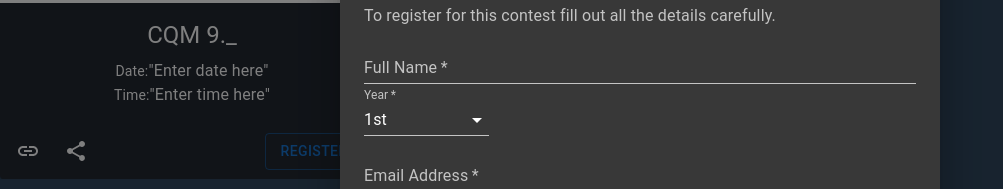
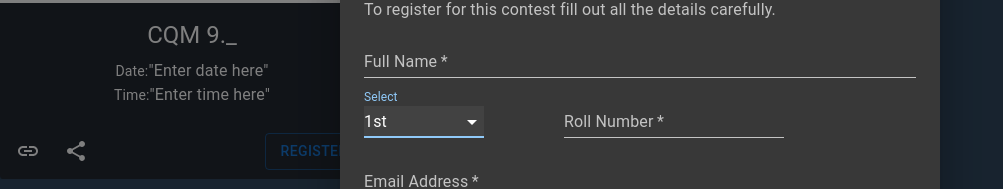
Before and after one commit to Triden47/Experimental, a React (Create React App) app in the folder frontend/: page /contests in a window 1280 px wide. Both pictures are taken after a click on the button "REGISTER!!!". Shown: the part 276-465 px from the top of the page, without its empty margins (0-1003 px from the left). Built offline with nearby package versions, Linux system fonts and the light colour scheme.

Commit message:
add a roll field in register file

```diff
--- a/frontend/src/components/Register.jsx
+++ b/frontend/src/components/Register.jsx
@@ -7,15 +7,12 @@ import DialogContent from "@mui/material/DialogContent";
 import DialogContentText from "@mui/material/DialogContentText";
 import DialogTitle from "@mui/material/DialogTitle";
 import MenuItem from "@mui/material/MenuItem";
-import InputLabel from "@mui/material/InputLabel";
-import FormControl from "@mui/material/FormControl";
-import Select from "@mui/material/Select";
-import { createTheme, ThemeProvider } from '@mui/material/styles';
+import { createTheme, ThemeProvider } from "@mui/material/styles";
 
 export default function FormDialog() {
     const darkTheme = createTheme({
         palette: {
-          mode: 'dark',
+            mode: "dark",
         },
     });
     const [open, setOpen] = React.useState(false);
@@ -62,24 +59,35 @@ export default function FormDialog() {
                                 variant="standard"
                                 required
                             />
-                        <FormControl
-                            variant="standard"
-                            sx={{ m: 0, minWidth: 125 }}
-                            required
-                        >
-                            <InputLabel>Year</InputLabel>
-                            <Select
+                            <TextField
+                                sx={{ width: "15ch" }}
+                                autoFocus
+                                margin="dense"
                                 id="year-selector"
+                                select
+                                label="Select"
+
                                 value={year}
                                 onChange={handleChange}
-                                label="Year"
+                                variant="standard"
                             >
                                 <MenuItem value={1}>1st</MenuItem>
                                 <MenuItem value={2}>2nd</MenuItem>
                                 <MenuItem value={3}>3rd</MenuItem>
                                 <MenuItem value={4}>4th</MenuItem>
-                            </Select>
-                        </FormControl>
+                            </TextField>
+
+                            <TextField
+                                sx={{ ml: 10 }}
+                                autoFocus
+                                margin="dense"
+                                id="roll"
+                                label="Roll Number"
+                                type="text"
+                                variant="standard"
+                                required
+                            />
+
                             <TextField
                                 autoFocus
                                 margin="dense"
```
Lines whose indentation alone changed are shown as unchanged.
